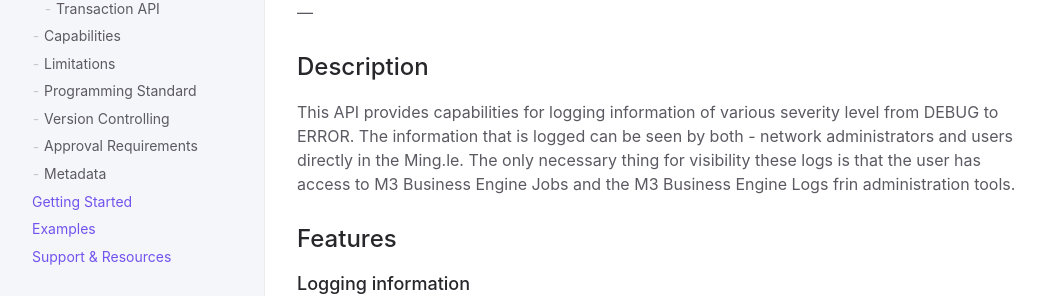
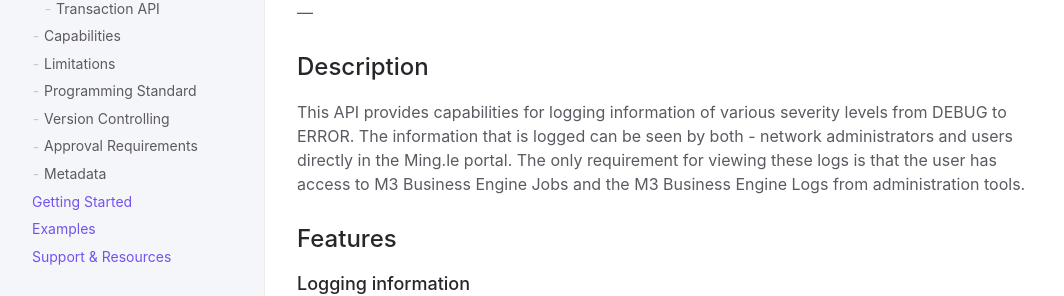
Before and after one commit to infor-cloud/xtendm3, a Jekyll site: the page built from docs/documentation/api-specification/logger-api.md, in a window 1280 px wide. Shown: the part 555-851 px from the top of the page, without its empty margins (107-1171 px from the left). Built offline with Jekyll 4.4.1, drawn with Linux system fonts in a browser that asks for light colours.

Commit message:
CleanUp of some docs

```diff
--- a/docs/documentation/api-specification/logger-api.md
+++ b/docs/documentation/api-specification/logger-api.md
@@ -26,8 +26,8 @@ Checklist for requesting approval for your extensions.
 **Category**: Generic
 ---
 ## Description
-This API provides capabilities for logging information of various severity level from DEBUG to ERROR. The
-information that is logged can be seen by both - network administrators and users directly in the Ming.le. The only necessary thing for visibility these logs is that the user has access to M3 Business Engine Jobs and the M3 Business Engine Logs frin administration tools.
+This API provides capabilities for logging information of various severity levels from DEBUG to ERROR. The
+information that is logged can be seen by both - network administrators and users directly in the Ming.le portal. The only requirement for viewing these logs is that the user has access to M3 Business Engine Jobs and the M3 Business Engine Logs from administration tools.
 
 
 ## Features
```
Also changed, not shown: docs/documentation/api-specification/batch-api.md (+1 -1 lines), docs/documentation/api-specification/mi-api.md (+2 -2 lines), docs/documentation/api-specification/micaller-api.md (+1 -1 lines), docs/examples/dynamicTableExtension.md (+3 -3 lines).
